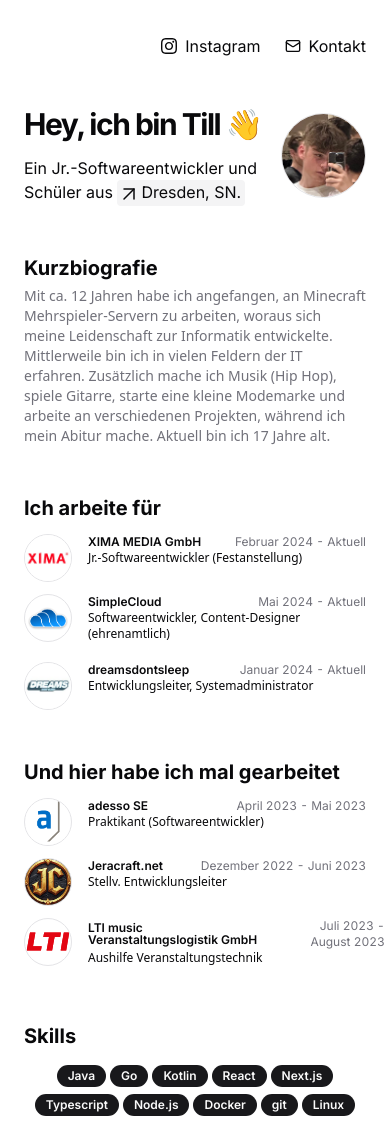
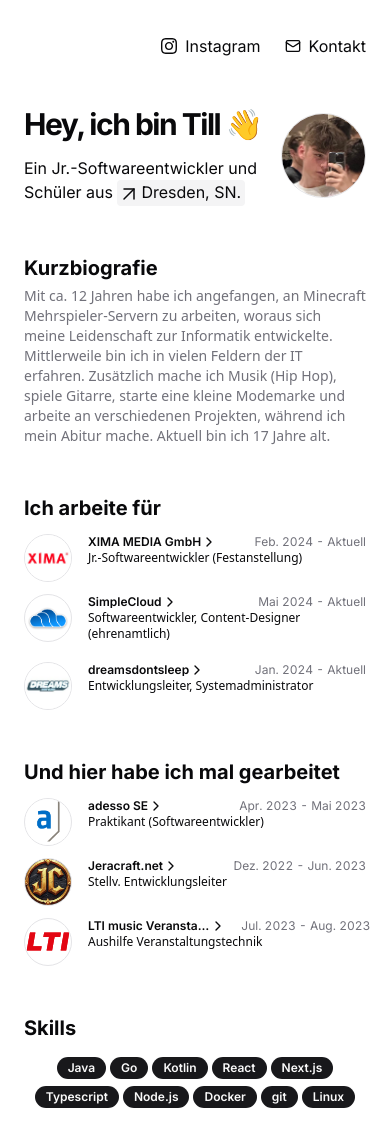
Before and after one commit to tillhfm/portfolio, a Next.js app: page / in a window 390 px wide. Shown: the top 1147 px of the page. Built offline with nearby package versions, Linux system fonts and the light colour scheme.

Commit message:
fix: adjust mobile view of resume cards

```diff
--- a/src/components/assets/resume-card.tsx
+++ b/src/components/assets/resume-card.tsx
@@ -63,21 +63,23 @@
                   <AvatarFallback>{altText[0]}</AvatarFallback>
                </Avatar>
             </div>
-            <div className="flex-grow ml-4 items-center flex-col group">
-               <CardHeader>
-                  <div className="flex items-center justify-between gap-x-2 text-base">
-                     <h3 className="inline-flex items-center  font-semibold leading-none text-xs sm:text-sm">
-                        <span className="">
+            <div className="flex-grow ml-4 items-center flex-col group w-full">
+               <CardHeader className="w-full">
+                  <div className="flex items-center justify-between gap-x-2 text-base w-full overflow-hidden">
+                     <div className="flex max-w-[48%]">
+                        <h3 className="flex items-center font-semibold leading-none text-xs sm:text-sm max-w-[90%]">
+                           <span className="w-min max-w-[1000px] whitespace-nowrap overflow-hidden text-ellipsis">
                               {title}
                            </span>
+                        </h3>
                         <ChevronRightIcon
                            className={cn(
-                              "size-4 translate-x-0 transform opacity-0 transition-all duration-300 ease-out group-hover:translate-x-1 group-hover:opacity-100",
+                              "flex-shrink-0 size-4 translate-x-0 transform opacity-100 transition-all duration-300 ease-out group-hover:translate-x-1",
                               isExpanded ? "rotate-90" : "rotate-0"
                            )}
                         />
-                     </h3>
-                     <div className="text-xs sm:text-sm tabular-nums text-muted-foreground text-right w-max">
+                     </div>
+                     <div className="text-xs sm:text-sm tabular-nums text-muted-foreground text-right w-[50%]">
                         {period}
                      </div>
                   </div>
--- a/src/data/data.tsx
+++ b/src/data/data.tsx
@@ -65,7 +65,7 @@
          ],
          title: "Jr.-Softwareentwickler (Festanstellung)",
          logoSrc: "/xima.jpg",
-         start: "Februar 2024",
+         start: "Feb. 2024",
          description:
             "Junior-Softwareentwickler für Fullstack-Anwendungen in Java Enterprise Umgebungen.",
       },
@@ -100,7 +100,7 @@
          ],
          title: "Entwicklungsleiter, Systemadministrator",
          logoSrc: "/dds.jpeg",
-         start: "Januar 2024",
+         start: "Jan. 2024",
          description:
             "Mitwirkung an der Entwicklung der v3, Dokumentation und Eventplanung.",
       },
@@ -117,7 +117,7 @@
          ],
          title: "Praktikant (Softwareentwickler)",
          logoSrc: "/adesso.png",
-         start: "April 2023",
+         start: "Apr. 2023",
          end: "Mai 2023",
          description:
             "Entwicklung einer Fullstack-Webapp mit SpringBoot und Thymeleaf.",
@@ -133,8 +133,8 @@
          ],
          title: "Stellv. Entwicklungsleiter",
          logoSrc: "/jeracraft.jpg",
-         start: "Dezember 2022",
-         end: "Juni 2023",
+         start: "Dez. 2022",
+         end: "Jun. 2023",
          description:
             "Entwicklung und stellvertretende Leitung der Entwicklung am Minecraft Netzwerk des YouTubers Jeracraft.",
       },
@@ -149,8 +149,8 @@
          ],
          title: "Aushilfe Veranstaltungstechnik",
          logoSrc: "/lti.svg",
-         start: "Juli 2023",
-         end: "August 2023",
+         start: "Jul. 2023",
+         end: "Aug. 2023",
          description:
             "Wartung & Logistik von Veranstaltungstechnik und Auf- und Abbau von Events.",
       },
```
Lines whose indentation alone changed are shown as unchanged.
